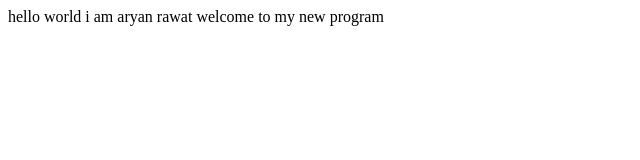
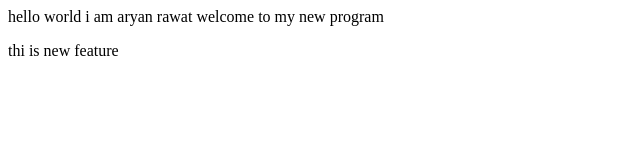
Before and after one commit to aryan103rawat-pixel/AryanRawat---demo, a plain HTML site: page localrepo/index.html in a window 1280 px wide. Shown: the full height of the page, 0-640 px from the left. Drawn offline with Linux system fonts and the light colour scheme.

Commit message:
add new paragraph

```diff
--- a/localrepo/index.html
+++ b/localrepo/index.html
@@ -1 +1,2 @@
 <p>hello world i am aryan rawat welcome to my new program</p>
+<p>thi is new feature</p>
```
